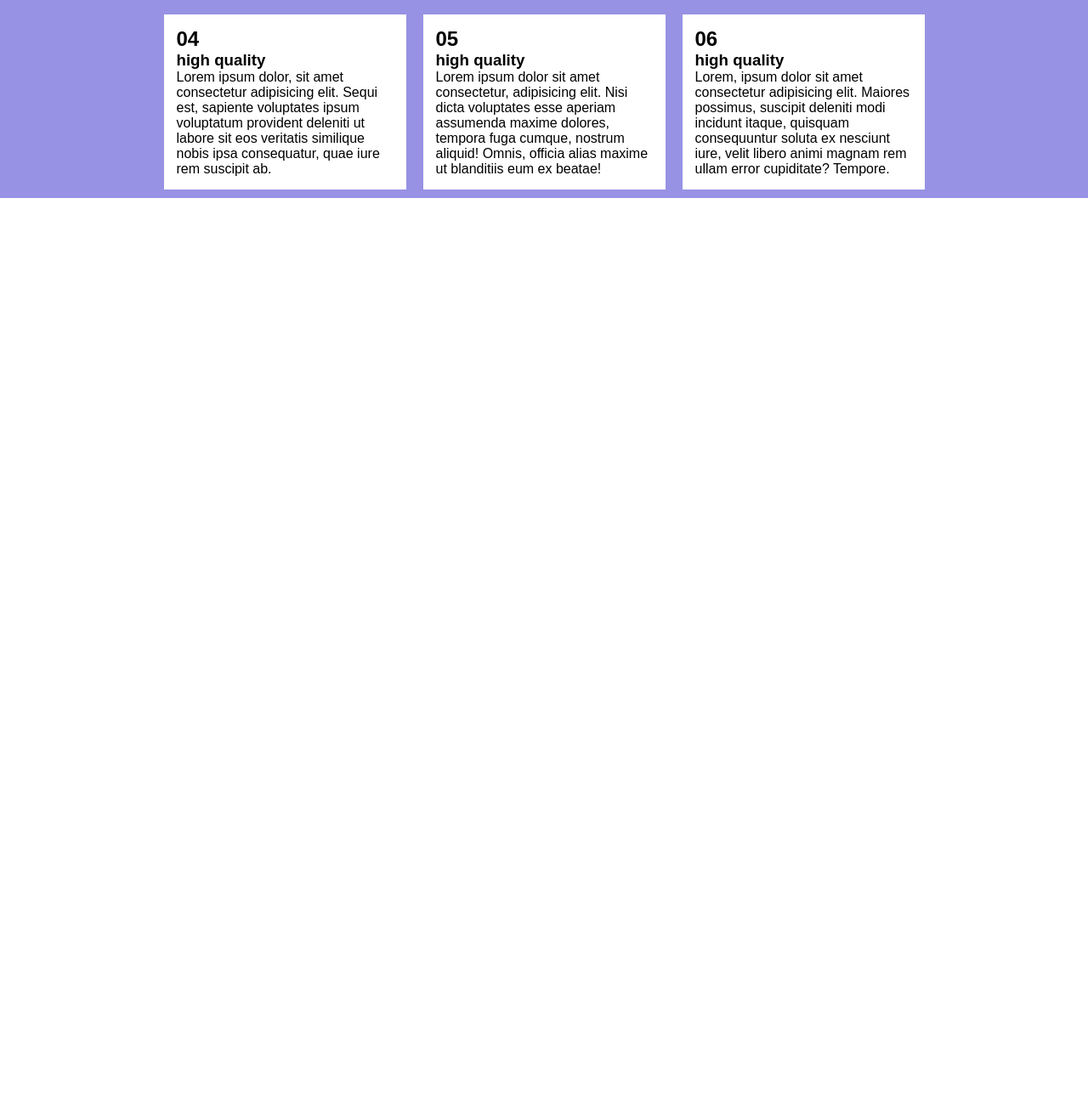
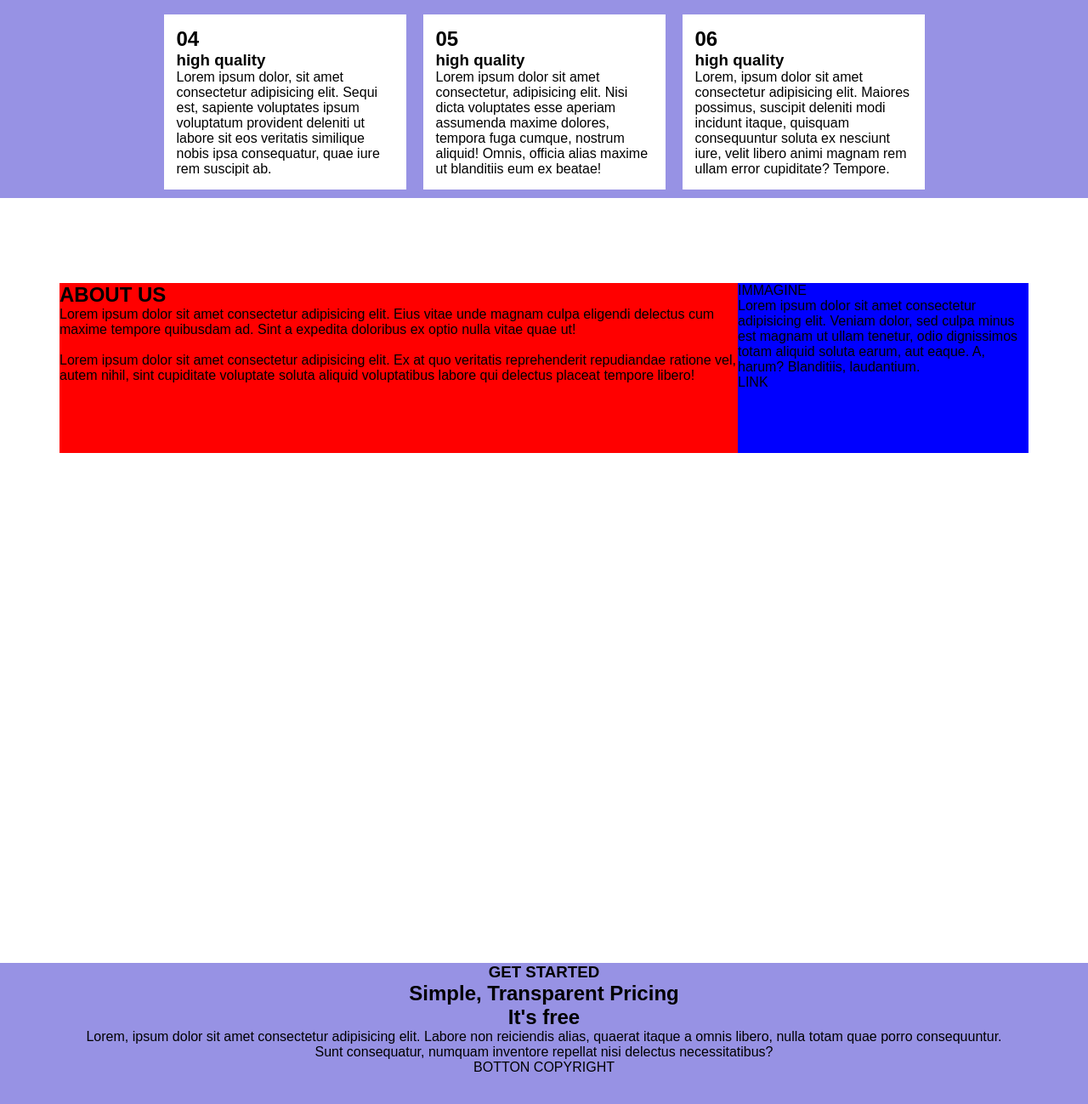
Before and after one commit to Murru00/htmlcss-responsive-layout, a plain HTML site: page index.html in a window 1280 px wide. Shown: the part 1685-2984 px from the top of the page at 85% size. Before the commit the page ends 1918 px from the top, so only its background shows below. Drawn offline with Linux system fonts and the light colour scheme.

Commit message:
add pricing

```diff
--- a/css/style.css
+++ b/css/style.css
@@ -157,3 +157,34 @@ text-align: center;
     margin-right: auto;
     margin: 10px;
 }
+
+
+/* ABOUT */
+
+#about{
+    height: 100%;
+}
+
+#about > .container{
+    margin-top: 100px;
+}
+.col-70{
+    width: 70%;
+    background-color: red;
+    height: 200px;
+}
+
+.col-30{
+    width: 30%;
+    background-color: blue;
+}
+
+
+
+/* PRICING */
+
+#pricing{
+    background-color: #9792e4;
+    height: 100%;
+    text-align: center;
+}
--- a/index.html
+++ b/index.html
@@ -134,6 +134,36 @@
     </section>
 
     <!-- SECTION ABOUT -->
+        <section id="about">
+            <div class="container">
+                <div class="row">
+                    <div class="col-70">
+                        <h2>ABOUT US</h2>
+                        <p>Lorem ipsum dolor sit amet consectetur adipisicing elit. Eius vitae unde magnam culpa eligendi delectus cum maxime tempore quibusdam ad. Sint a expedita doloribus ex optio nulla vitae quae ut!</p>
+                        <br>
+                        <p>Lorem ipsum dolor sit amet consectetur adipisicing elit. Ex at quo veritatis reprehenderit repudiandae ratione vel, autem nihil, sint cupiditate voluptate soluta aliquid voluptatibus labore qui delectus placeat tempore libero!</p>
+                    </div>
+                    <div class="col-30">
+                        IMMAGINE
+                        <p>Lorem ipsum dolor sit amet consectetur adipisicing elit. Veniam dolor, sed culpa minus est magnam ut ullam tenetur, odio dignissimos totam aliquid soluta earum, aut eaque. A, harum? Blanditiis, laudantium.</p>
 
+                    LINK
+                    </div>
+                </div>
+            </div>
+        </section>
+
+
+        <!-- PRICING -->
+        <section id="pricing">
+            <div class="container">
+                <h3>GET STARTED</h3>
+                <h2>Simple, Transparent Pricing</h2>
+                <h2>It's free</h2>
+                <p>Lorem, ipsum dolor sit amet consectetur adipisicing elit. Labore non reiciendis alias, quaerat itaque a omnis libero, nulla totam quae porro consequuntur. Sunt consequatur, numquam inventore repellat nisi delectus necessitatibus?</p>
+                BOTTON
+                <span>COPYRIGHT</span>
+            </div>
+        </section>
 </body>
 </html>
```
